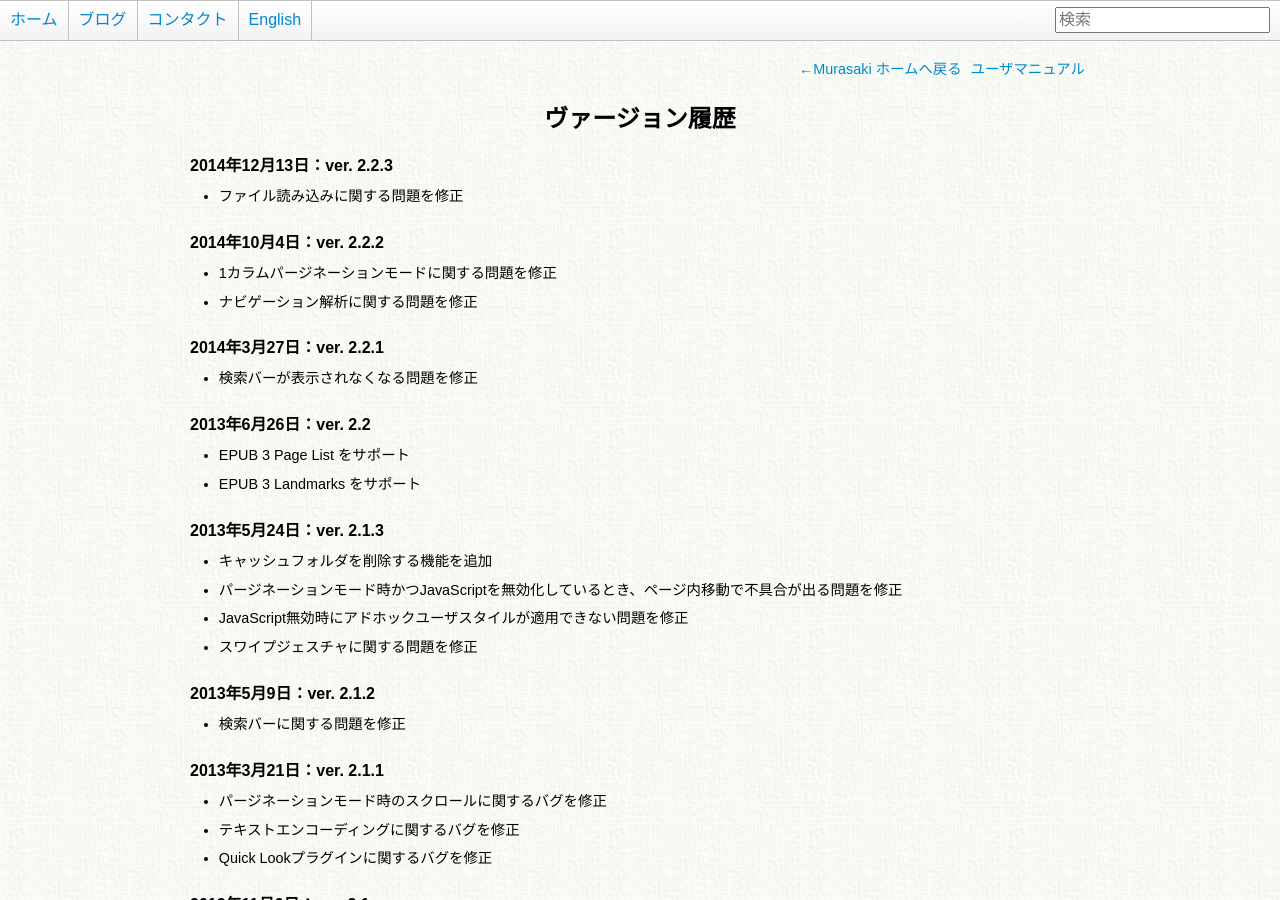
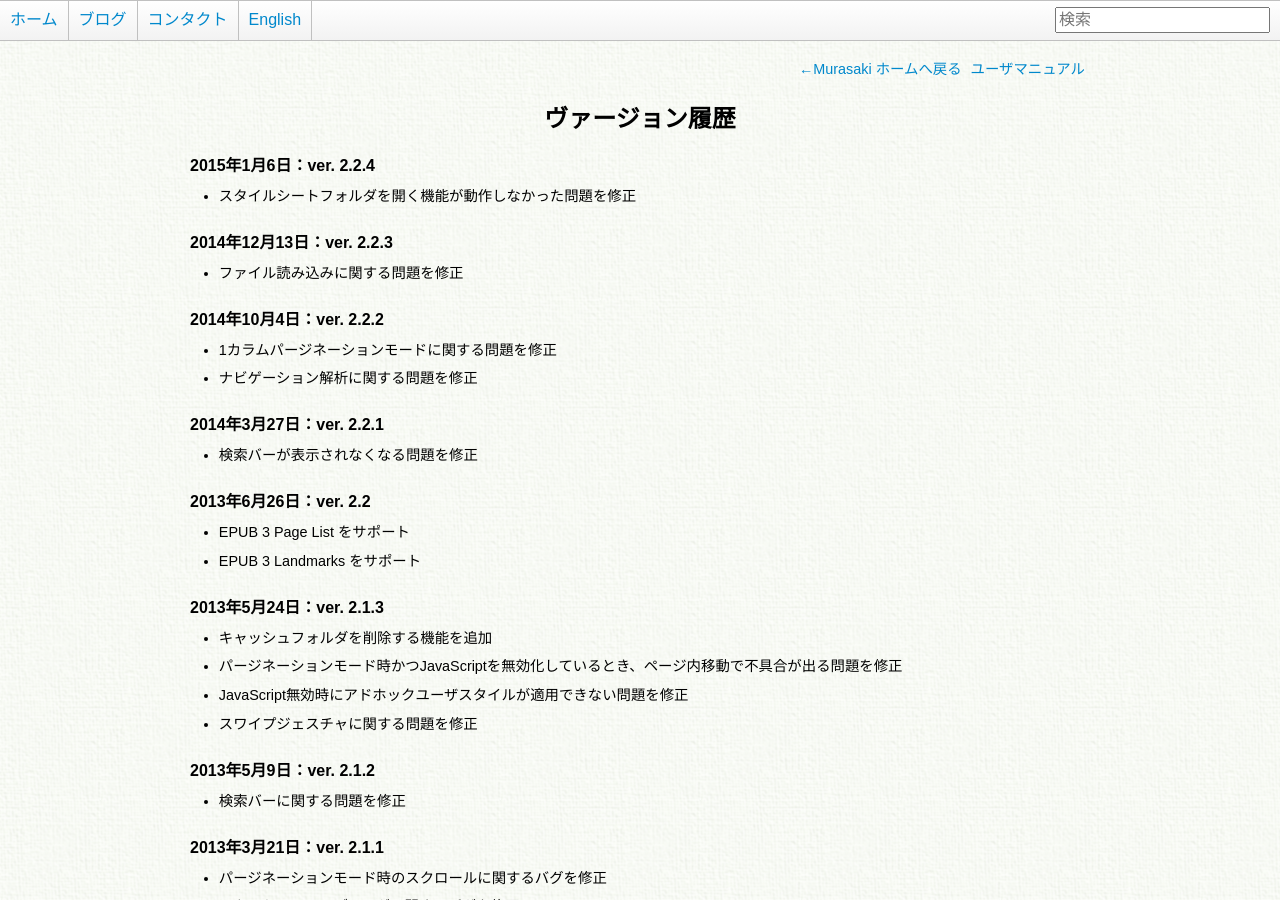
Before and after one commit to GenjiApp/genjiapp.github.io, a Jekyll site: the page built from mac/murasaki/history.html, in a window 1280 px wide and 900 px high. Built offline with Jekyll 4.4.1, drawn with Linux system fonts in a browser that asks for light colours; Markdown is read by kramdown in place of the engine named in the settings.

Commit message:
add new release Murasaki v2.2.4

```diff
--- a/mac/murasaki/history.html
+++ b/mac/murasaki/history.html
@@ -14,6 +14,9 @@ css: [style.css]
   <h1>ヴァージョン履歴</h1>
 
   <dl>
+    <dt>2015年1月6日：ver. 2.2.4</dt>
+    <dd>スタイルシートフォルダを開く機能が動作しなかった問題を修正</dd>
+
     <dt>2014年12月13日：ver. 2.2.3</dt>
     <dd>ファイル読み込みに関する問題を修正</dd>
 
--- a/mac/murasaki/history_en.html
+++ b/mac/murasaki/history_en.html
@@ -13,6 +13,9 @@ css: [style.css]
 
   <h1>Version History</h1>
   <dl>
+    <dt>2015-1-6: ver. 2.2.4</dt>
+    <dd>Fixed a problem about style sheet folder</dd>
+
     <dt>2014-12-13: ver. 2.2.3</dt>
     <dd>Fixed a file loading issue</dd>
 
```
